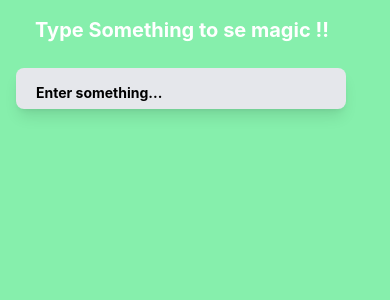
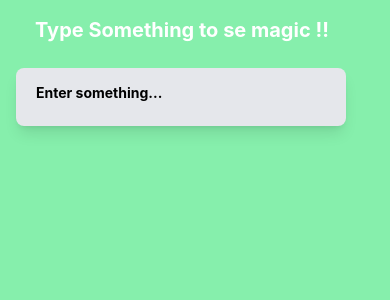
Before and after one commit to niyomugaboetiene/react-native-with-tailwindcss, a React Native app: screen / in a window 390 px wide. Shown: the top 300 px of the page. Built offline with nearby package versions, Linux system fonts and the light colour scheme.

Commit message:
react-native: integrating tailwindcss

```diff
--- a/components/chapter 1/textInput.tsx
+++ b/components/chapter 1/textInput.tsx
@@ -1,5 +1,5 @@
 import React, { useState } from "react";
-import { View, TextInput, Text, StyleSheet } from "react-native";
+import { View, TextInput, Text } from "react-native";
 
 export default function TextInputs() {
   const [name, setName] = useState("");
@@ -11,6 +11,7 @@ export default function TextInputs() {
         className="bg-gray-200 pt-4 mt-6 me-[200px] pe-4 ms-4 px-5 py-2 w-[330px] rounded-lg shadow-lg placeholder:font-bold"
            placeholder="Enter something..."
            onChangeText={setName}
+            multiline={true}
 
            />
            <Text className="text-xl ms-5 mt-5 italic text-gray-500 font-bold">{name}</Text>
```
